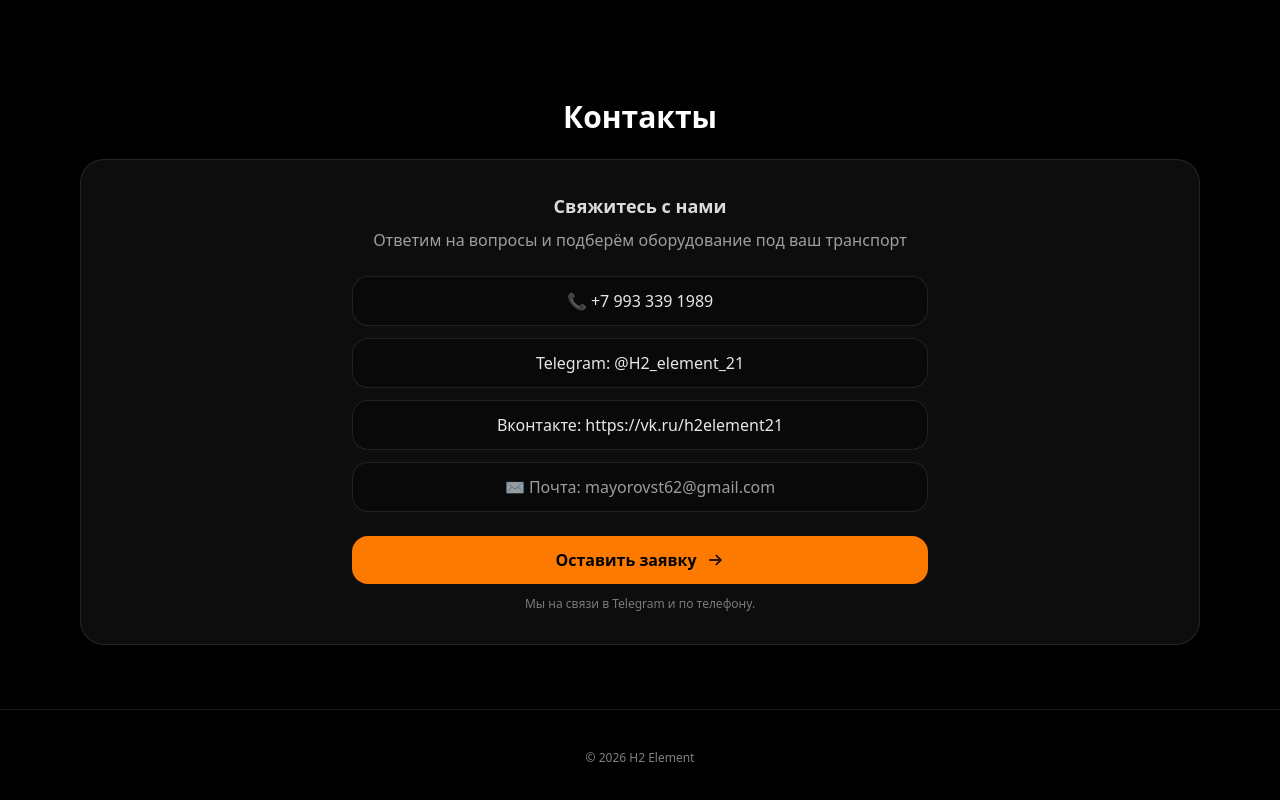
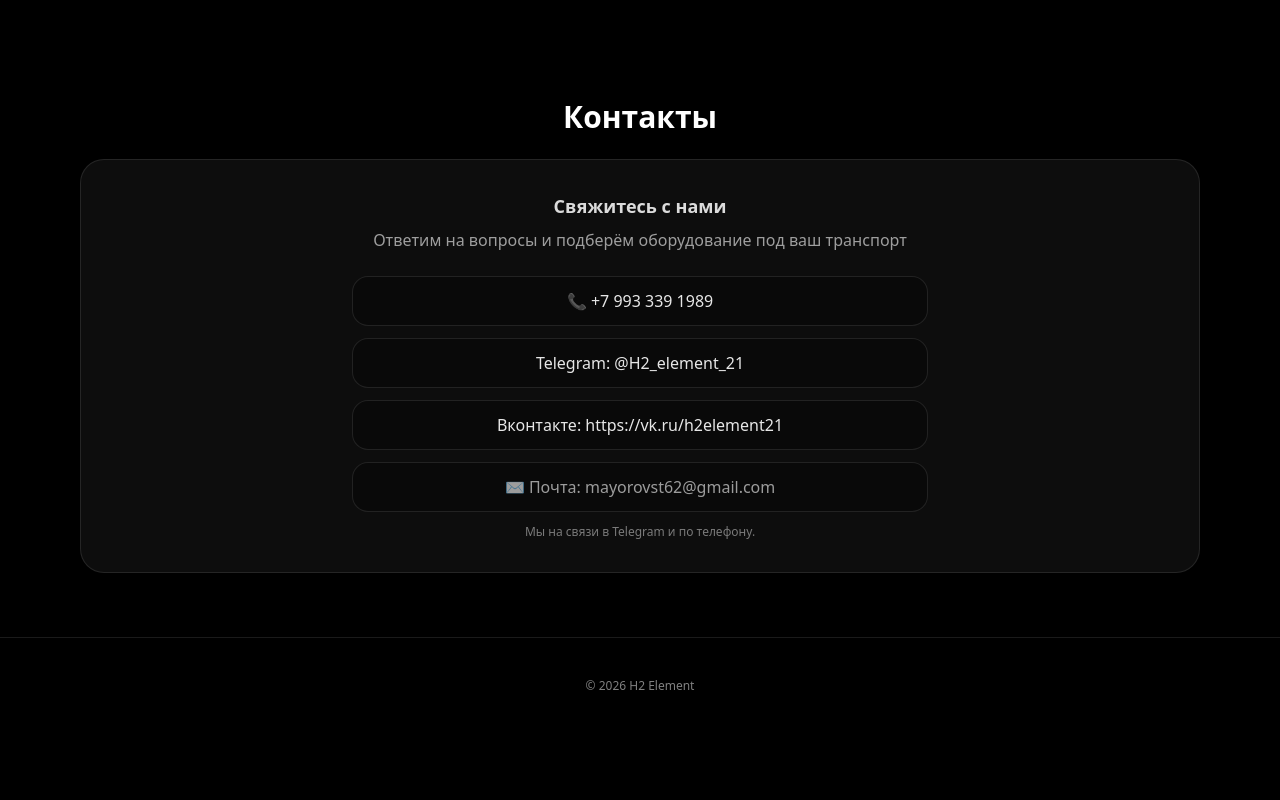
Before and after one commit to VladimirMatveew/h2-site, a Next.js app: page / in a window 1280 px wide. Shown: the part 2525-3325 px from the top of the page. After the commit the page ends 3259 px from the top, so only its background shows below. Built offline with nearby package versions, Linux system fonts and the light colour scheme.

Commit message:
Update page.tsx

```diff
--- a/app/page.tsx
+++ b/app/page.tsx
@@ -745,12 +745,7 @@ export default function HomePage() {
                 </div>
               </div>
 
-              <a
-                href="#calc"
-                className="mt-6 inline-flex w-full items-center justify-center gap-2 rounded-2xl bg-[#FD7900] px-5 py-3 font-semibold text-black transition hover:bg-[#FA7800]"
-              >
-                Оставить заявку <Icon name="arrow" className="h-5 w-5" />
-              </a>
+
 
               <div className="mt-3 text-xs text-white/45">
                 Мы на связи в Telegram и по телефону.
```
